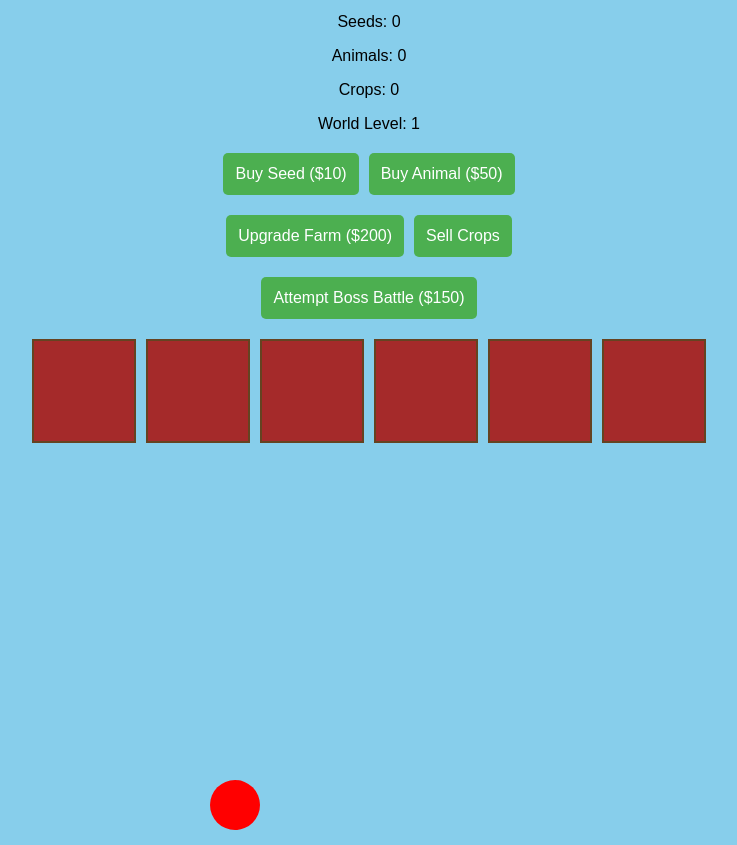
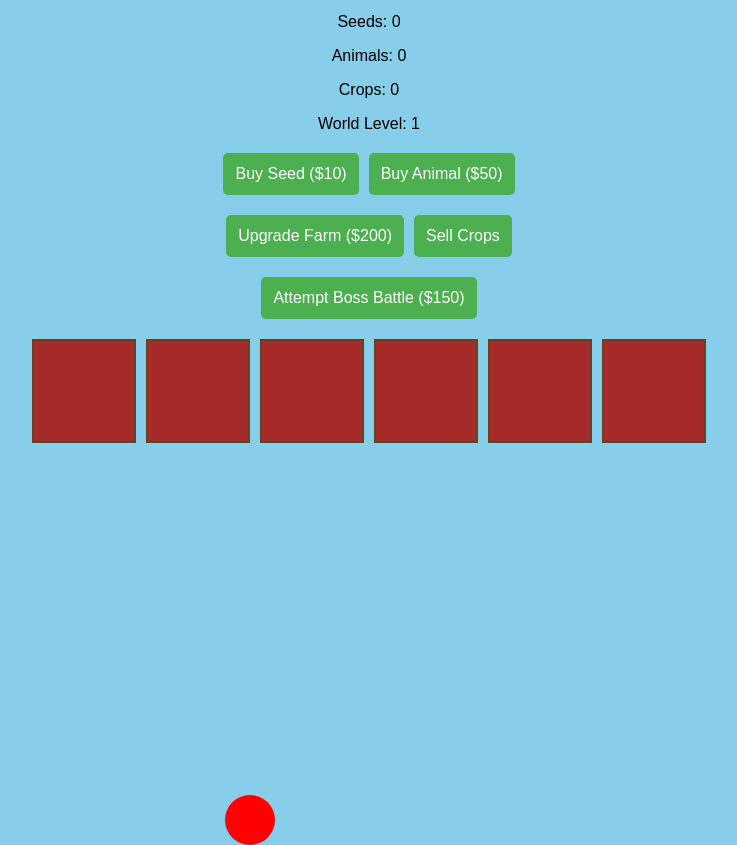
Before and after one commit to edfgwegeggRT/farming, a plain HTML site: page index.html in a window 1280 px wide. Shown: the part 102-947 px from the top of the page, without its empty margins (271-1008 px from the left). Drawn offline with Linux system fonts and the light colour scheme.

Commit message:
Update index.html

```diff
--- a/index.html
+++ b/index.html
@@ -165,6 +165,9 @@
             let row = Math.floor(currentPlotIndex / maxRows);
             let col = currentPlotIndex % maxRows;
 
+            let targetX = 0;
+            let targetY = 0;
+
             if (direction === 'up' && row > 0) {
                 currentPlotIndex -= maxRows;
             } else if (direction === 'down' && row < maxRows - 1) {
@@ -175,10 +178,37 @@
                 currentPlotIndex += 1;
             }
 
+            // Calculate new player position on the plot
             const plot = plots[currentPlotIndex];
             const plotPosition = plot.getBoundingClientRect();
-            player.style.top = plotPosition.top + 'px';
-            player.style.left = plotPosition.left + 'px';
+            targetX = plotPosition.left + (plotSize / 2) - (player.offsetWidth / 2);
+            targetY = plotPosition.top + (plotSize / 2) - (player.offsetHeight / 2);
+
+            smoothMovePlayer(targetX, targetY);
+        }
+
+        // Smooth movement function
+        function smoothMovePlayer(targetX, targetY) {
+            const speed = 4; // Control how fast the player moves
+            let currentX = parseFloat(player.style.left) || 0;
+            let currentY = parseFloat(player.style.top) || 0;
+
+            // Calculate the difference in position
+            let deltaX = targetX - currentX;
+            let deltaY = targetY - currentY;
+
+            // If the movement is very small, stop the animation
+            if (Math.abs(deltaX) < 0.5 && Math.abs(deltaY) < 0.5) {
+                player.style.left = targetX + 'px';
+                player.style.top = targetY + 'px';
+                return;
+            }
+
+            // Move the player gradually towards the target position
+            player.style.left = currentX + deltaX / speed + 'px';
+            player.style.top = currentY + deltaY / speed + 'px';
+
+            requestAnimationFrame(() => smoothMovePlayer(targetX, targetY));
         }
 
         // Handle PC Keyboard Input (WASD / P / C)
```
